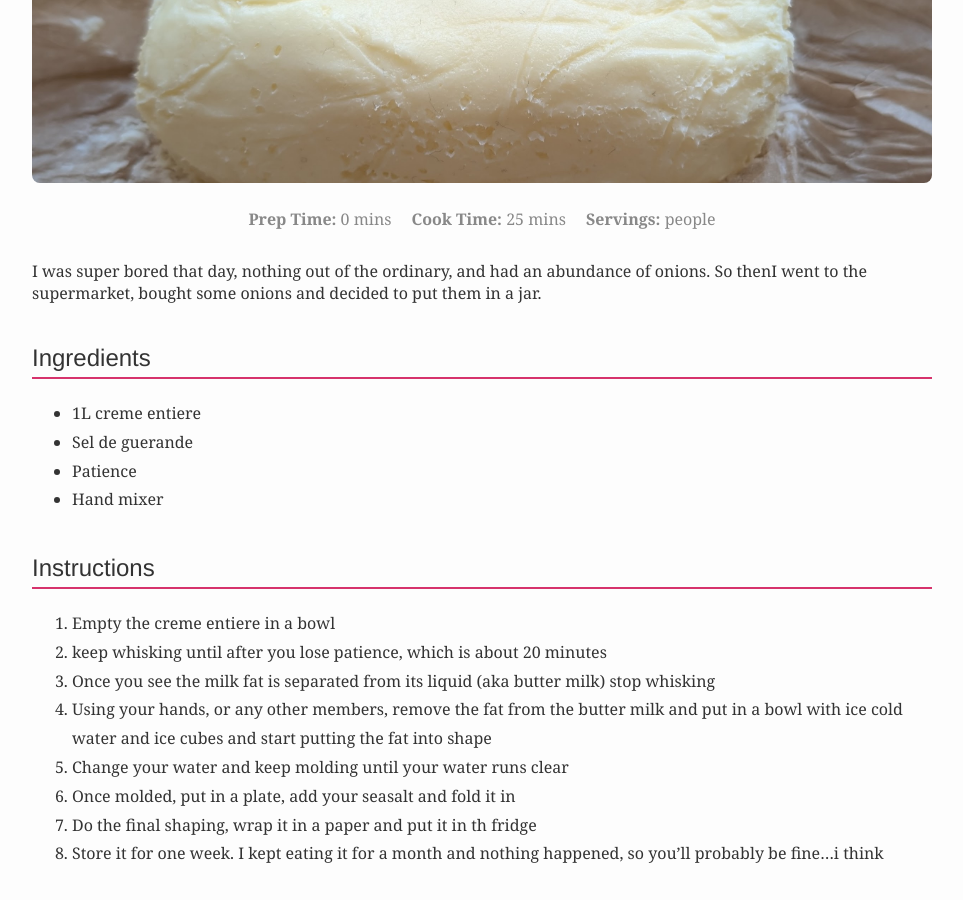
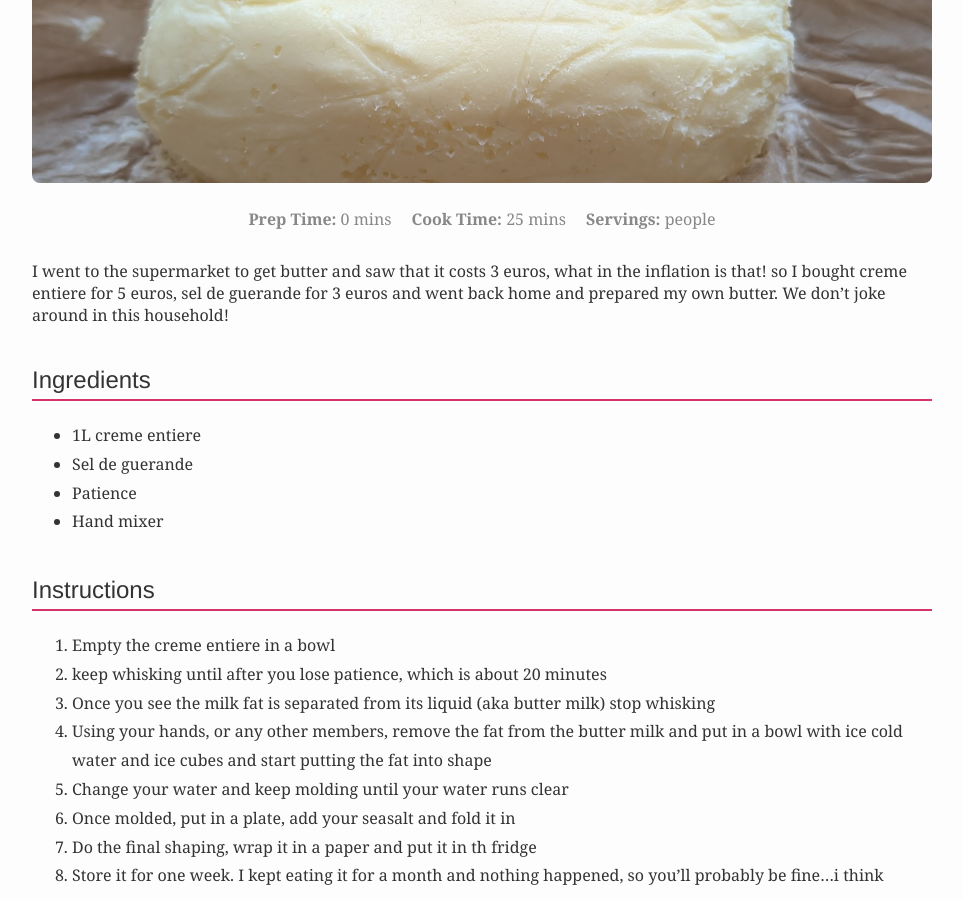
Before and after one commit to AntiLibrary5/nicools-kitchen, a Jekyll site: the page built from _posts/2025-08-20-butter.md, in a window 1280 px wide and 900 px high, scrolled down 476 px. Shown: the whole window, without its empty margins (158-1121 px from the left). Built offline with Jekyll 4.4.1, drawn with Linux system fonts in a browser that asks for light colours.

Commit message:
updated butter description

```diff
--- a/_posts/2025-08-20-butter.md
+++ b/_posts/2025-08-20-butter.md
@@ -8,7 +8,7 @@ servings: "people"
 video_link: "https://www.instagram.com/reel/DHgAzGXsseWQQzwFjC0XwwamfjvShDOOC9cthc0/?igsh=MTl3YWdlMTZ3c3VpeA== "
 ---
 
-I was super bored that day, nothing out of the ordinary, and had an abundance of onions. So thenI went to the supermarket, bought some onions and decided to put them in a jar.
+I went to the supermarket to get butter and saw that it costs 3 euros, what in the inflation is that! so I bought creme entiere for 5 euros, sel de guerande for 3 euros and went back home and prepared my own butter. We don't joke around in this household!
 
 ## Ingredients
 
```
